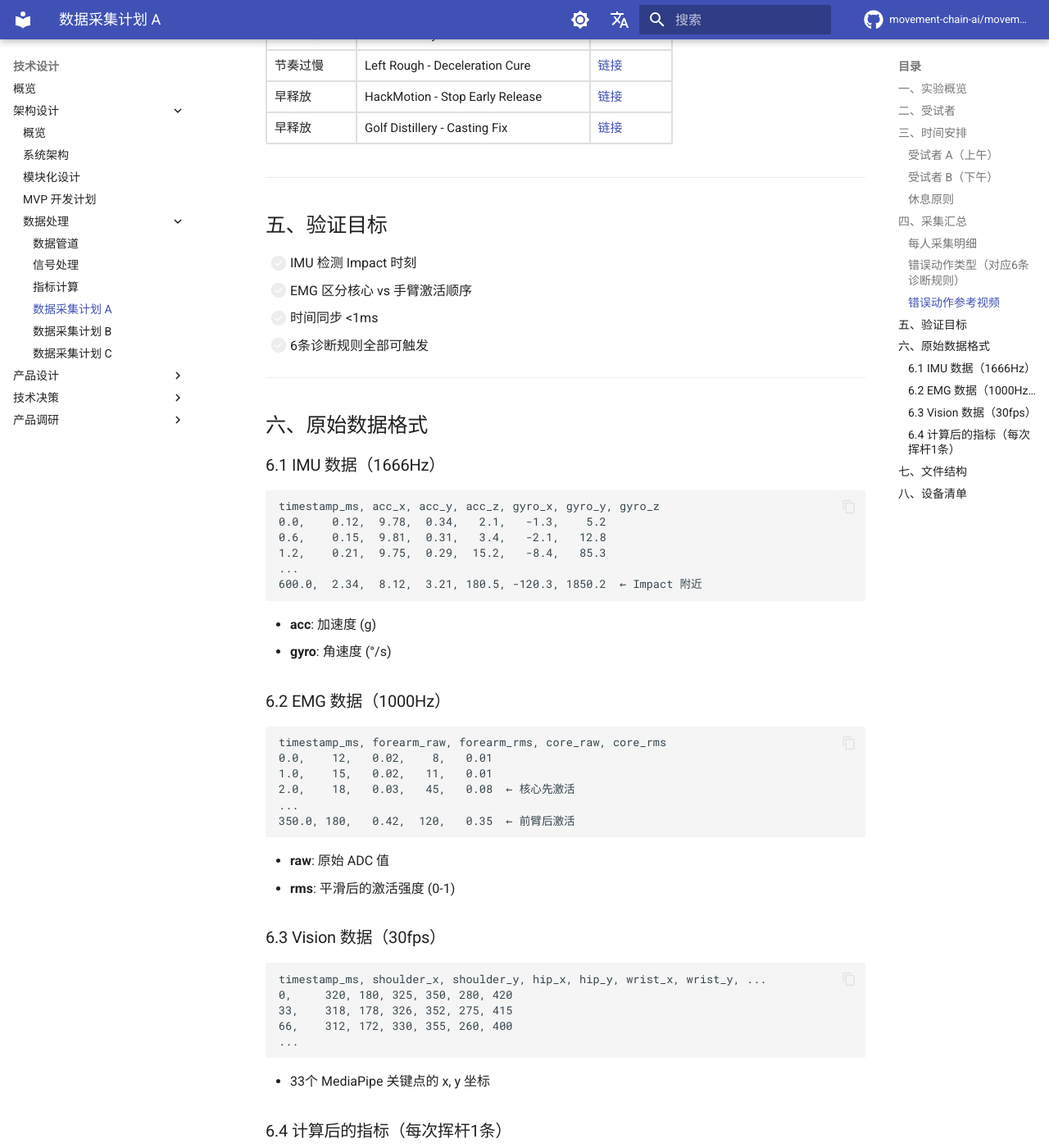
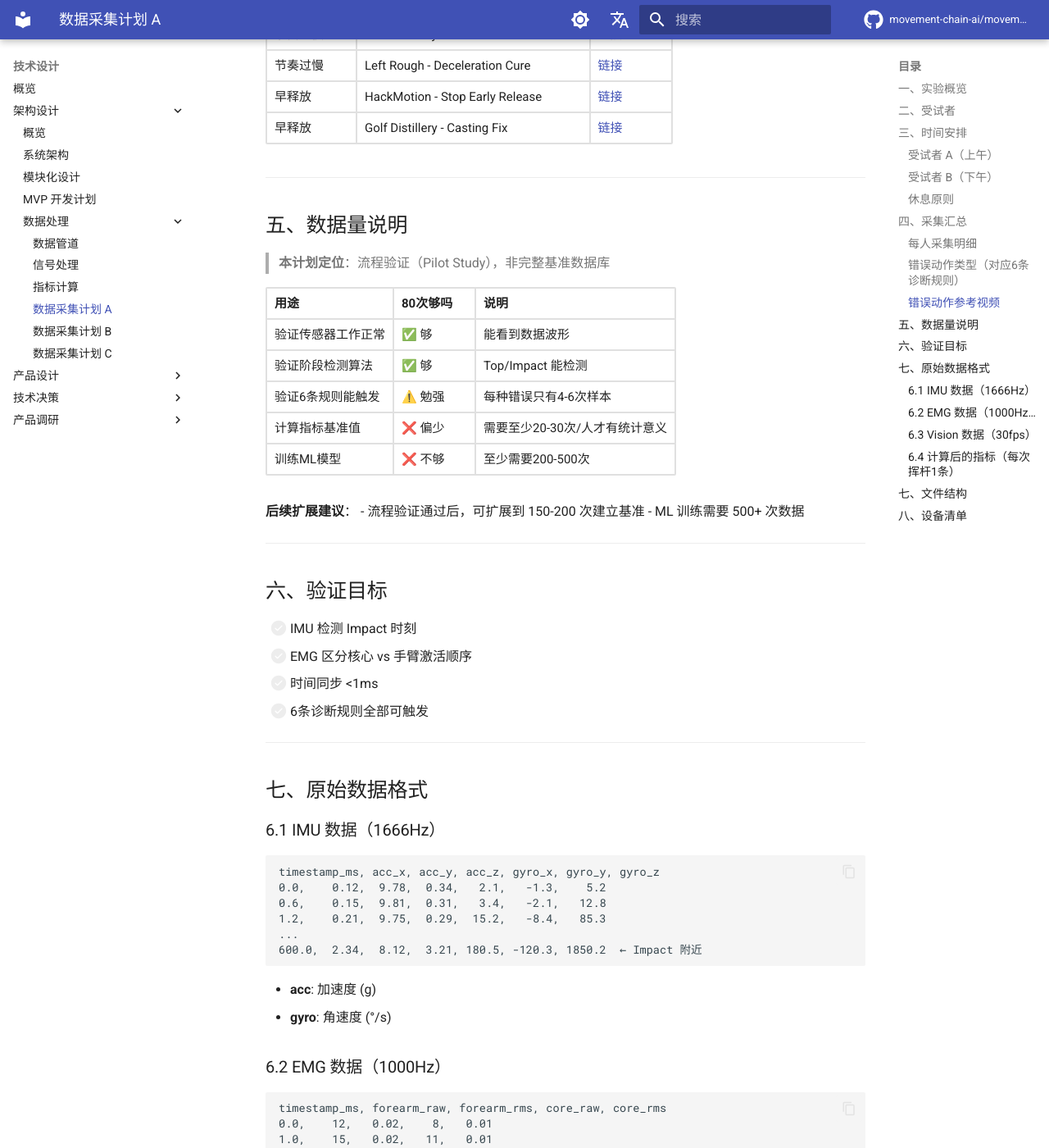
Before and after one commit to movement-chain-ai/movement-chain-docs, an MkDocs documentation site: the page built from docs/zh/design/architecture/data-processing/data-collection-plan-a.md, in a window 1280 px wide and 1400 px high, scrolled down 4172 px. Shown: the whole window at 82% size. Built offline with MkDocs 1.6.1 and Material for MkDocs 9.7.7, drawn with Linux system fonts in a browser that asks for light colours; comment, search, counter and statistics services are not loaded; the version menu is left out.

Commit message:
docs: 添加数据量说明章节到数据采集计划A
- 明确本计划定位为流程验证（Pilot Study）
- 分析80次数据量对不同用途的适用性
- 添加后续扩展建议

🤖 Generated with [Claude Code](https://claude.com/claude-code)

Co-Authored-By: Claude Opus 4.5 <noreply@anthropic.com>

```diff
--- a/docs/zh/design/architecture/data-processing/data-collection-plan-a.md
+++ b/docs/zh/design/architecture/data-processing/data-collection-plan-a.md
@@ -127,7 +127,25 @@
 
 ---
 
-## 五、验证目标
+## 五、数据量说明
+
+> **本计划定位**：流程验证（Pilot Study），非完整基准数据库
+
+| 用途 | 80次够吗 | 说明 |
+|------|---------|------|
+| 验证传感器工作正常 | ✅ 够 | 能看到数据波形 |
+| 验证阶段检测算法 | ✅ 够 | Top/Impact 能检测 |
+| 验证6条规则能触发 | ⚠️ 勉强 | 每种错误只有4-6次样本 |
+| 计算指标基准值 | ❌ 偏少 | 需要至少20-30次/人才有统计意义 |
+| 训练ML模型 | ❌ 不够 | 至少需要200-500次 |
+
+**后续扩展建议**：
+- 流程验证通过后，可扩展到 150-200 次建立基准
+- ML 训练需要 500+ 次数据
+
+---
+
+## 六、验证目标
 
 - [ ] IMU 检测 Impact 时刻
 - [ ] EMG 区分核心 vs 手臂激活顺序
@@ -136,7 +154,7 @@
 
 ---
 
-## 六、原始数据格式
+## 七、原始数据格式
 
 ### 6.1 IMU 数据（1666Hz）
 
```
